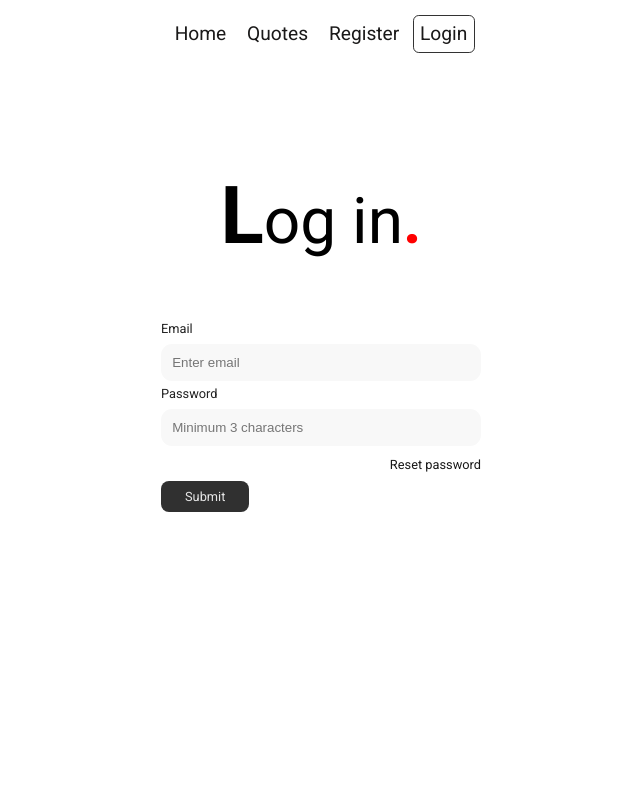
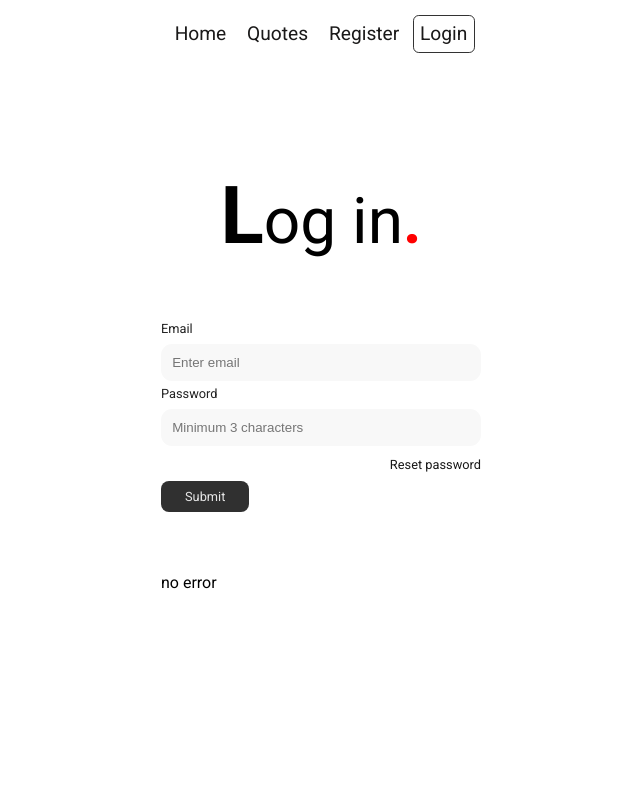
Before and after one commit to fanerotim/Quotes, a React (Vite) app in the folder client/vite-project/: page /users/login in a window 1280 px wide. Shown: the top 800 px of the page, without its empty margins (319-959 px from the left). Built offline with nearby package versions, Linux system fonts and the light colour scheme; no server answers.

Commit message:
consume form states in Login component
useLogin custom hooks in part consumes another custom hook and passes states down to Login component

```diff
--- a/client/vite-project/src/components/login/Login.jsx
+++ b/client/vite-project/src/components/login/Login.jsx
@@ -12,7 +12,7 @@ const initialValues = {
 const Login = () => {
 
     const { values, handleChange } = useForm(initialValues);
-    const { submitHandler } = useLogin();
+    const { submitHandler, error, isLoading, success } = useLogin();
 
     return (
         <section
@@ -88,6 +88,7 @@ const Login = () => {
                     </button>
                 </div>
             </form>
+            {error ? error : 'no error'}
         </section>
     )
 }
```
